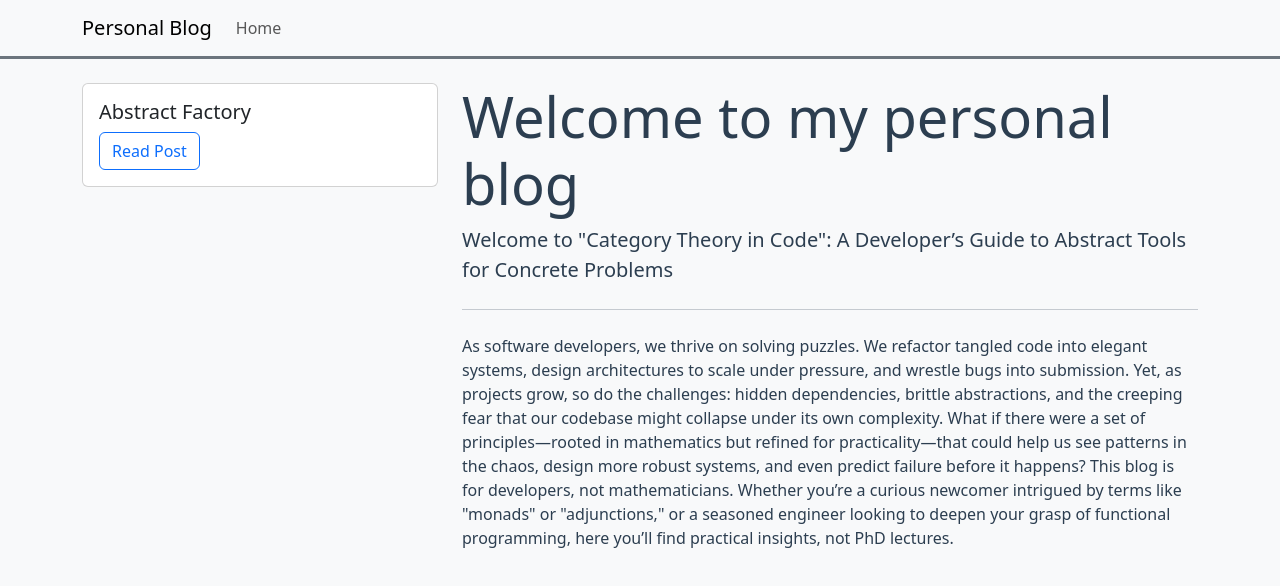
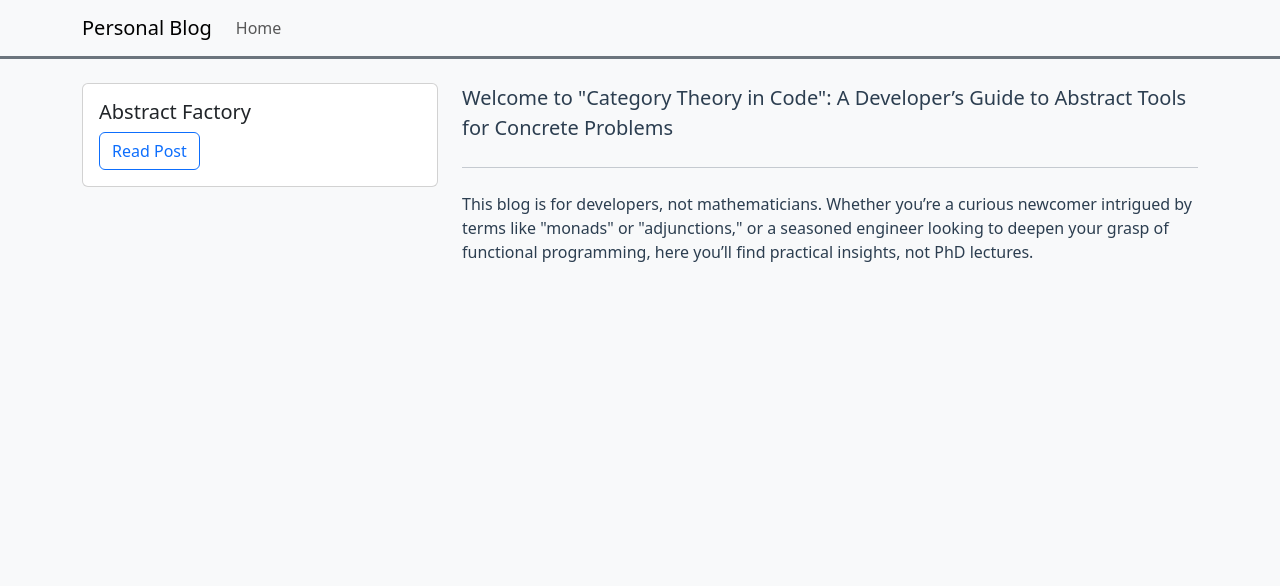
Before and after one commit to artuomsci/artuomsci.github.io, a plain HTML site: page index.html in a window 1280 px wide. Drawn offline with nearby package versions, Linux system fonts and the light colour scheme.

Commit message:
Update index.html

```diff
--- a/index.html
+++ b/index.html
@@ -128,15 +128,9 @@
         function loadHome() {
             document.getElementById('content').innerHTML = `
                 <div class="jumbotron">
-                    <h1 class="display-4">Welcome to my personal blog</h1>
                     <p class="lead">Welcome to "Category Theory in Code": A Developer’s Guide to Abstract Tools for Concrete Problems</p>
                     <hr class="my-4">
                     <p>
-                    As software developers, we thrive on solving puzzles. We refactor tangled code into elegant systems,
-                    design architectures to scale under pressure, and wrestle bugs into submission. Yet, as projects grow,
-                    so do the challenges: hidden dependencies, brittle abstractions, and the creeping fear that our codebase might collapse under its own complexity.
-                    What if there were a set of principles—rooted in mathematics but refined for practicality—that could help us see patterns in the chaos,
-                    design more robust systems, and even predict failure before it happens?
                     This blog is for developers, not mathematicians.
                     Whether you’re a curious newcomer intrigued by terms like "monads" or "adjunctions,"
                     or a seasoned engineer looking to deepen your grasp of functional programming, here you’ll find practical insights, not PhD lectures.
```
